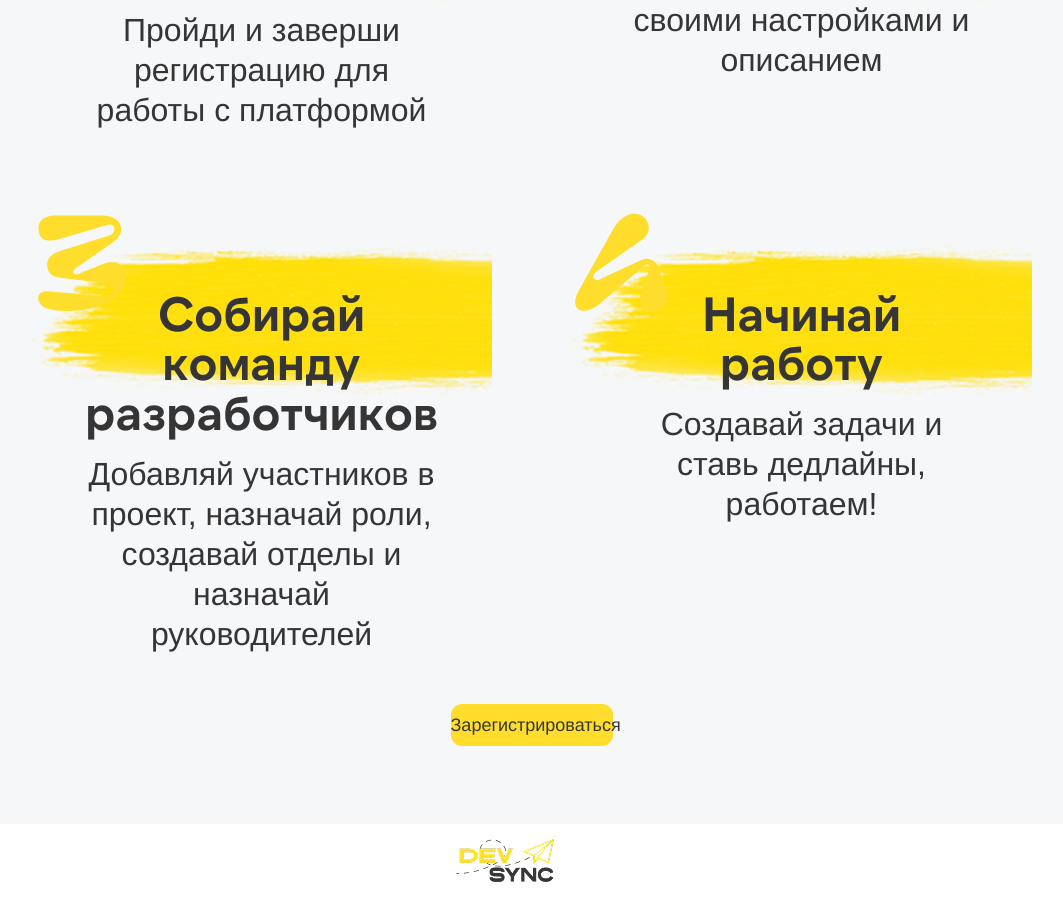
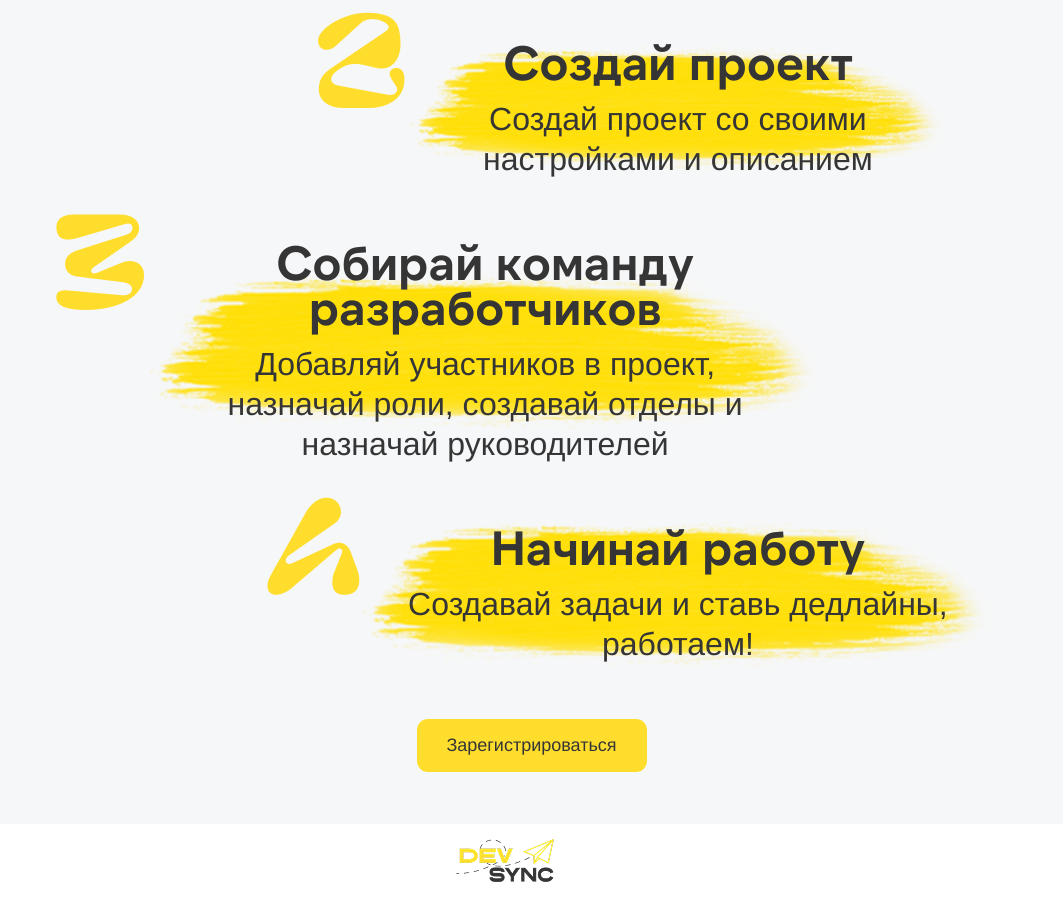
Before and after one commit to MrTOOGLE/DevSync-frontend, a React (Vite) app: page / in a window 1280 px wide. Shown: the part 3432-4336 px from the top of the page, without its empty margins (135-1198 px from the left). Built offline with nearby package versions, Linux system fonts and the light colour scheme.

Commit message:
Доделал главную страницу

```diff
--- a/src/components/common/Select/Select.module.css
+++ b/src/components/common/Select/Select.module.css
@@ -1,5 +1,4 @@
 .select {
-    width: 573px;
     height: 55px;
     border: none;
     outline: none;
--- a/src/pages/Main/WelcomePage.tsx
+++ b/src/pages/Main/WelcomePage.tsx
@@ -33,29 +33,6 @@ const DevSyncPage: React.FC = () => {
                 return '/assets/images/projects.png';
         }
     };
-
-    const steps = [
-        {
-            number: 1,
-            title: "Пройди регистрацию",
-            description: "Пройди и заверши регистрацию для работы с платформой",
-        },
-        {
-            number: 2,
-            title: "Создай проект",
-            description: "Создай проект со своими настройками и описанием",
-        },
-        {
-            number: 3,
-            title: "Собирай команду разработчиков",
-            description: "Добавляй участников в проект, назначай роли, создавай отделы и назначай руководителей",
-        },
-        {
-            number: 4,
-            title: "Начинай работу",
-            description: "Создавай задачи и ставь дедлайны, работаем!",
-        },
-    ]
 
     // TODO: переделать потом ссылку, когда будет создание проекта
     // <Link to="/">Создать проект</Link> ----> <Link to="/create_project">Создать проект</Link>
@@ -162,17 +139,36 @@ const DevSyncPage: React.FC = () => {
                     <div className={styles.startToday}>
                         <h2>Начни сегодня</h2>
                         <div className={styles.steps}>
-                            {steps.map((step) => (
-                                <div key={step.number} className={styles.step}>
-                                    <div className={styles.stepNumber}>{step.number}</div>
-                                    <div className={styles.stepContent}>
-                                        <h3 className={styles.stepTitle}>{step.title}</h3>
-                                        <p className={styles.stepDescription}>{step.description}</p>
-                                    </div>
+                            <div className={styles.step1}>
+                                <div className={styles.stepNumber}>1</div>
+                                <div className={styles.stepContent1}>
+                                    <h3 className={styles.stepTitle}>Пройди регистрацию</h3>
+                                    <p className={styles.stepDescription}>Пройди и заверши регистрацию для работы с платформой</p>
                                 </div>
-                            ))}
+                            </div>
+                            <div className={styles.step2}>
+                                <div className={styles.stepNumber}>2</div>
+                                <div className={styles.stepContent2}>
+                                    <h3 className={styles.stepTitle}>Создай проект</h3>
+                                    <p className={styles.stepDescription}>Создай проект со своими настройками и описанием</p>
+                                </div>
+                            </div>
+                            <div className={styles.step3}>
+                                <div className={styles.stepNumber}>3</div>
+                                <div className={styles.stepContent3}>
+                                    <h3 className={styles.stepTitle}>Собирай команду разработчиков</h3>
+                                    <p className={styles.stepDescription}>Добавляй участников в проект, назначай роли, создавай отделы и назначай руководителей</p>
+                                </div>
+                            </div>
+                            <div className={styles.step4}>
+                                <div className={styles.stepNumber}>4</div>
+                                <div className={styles.stepContent4}>
+                                    <h3 className={styles.stepTitle}>Начинай работу</h3>
+                                    <p className={styles.stepDescription}>Создавай задачи и ставь дедлайны, работаем!</p>
+                                </div>
+                            </div>
                         </div>
-                        <Button onClick={() => navigate('/register')}>Зарегистрироваться</Button>
+                        <Button className={styles.registerButton} onClick={() => navigate('/register')}>Зарегистрироваться</Button>
                     </div>
                 </section>
             </div>
--- a/src/styles/Auth.module.css
+++ b/src/styles/Auth.module.css
@@ -28,8 +28,9 @@
     margin: 35px 0 0 0;
 }
 
-.selectCity {
+.selectedCity {
     margin: 23px 0 0 0;
+    width: 613px;
 }
 
 .formContainer Input {
--- a/src/styles/FaqPage.module.css
+++ b/src/styles/FaqPage.module.css
@@ -151,7 +151,7 @@
 
 .imgTasks {
     margin-top: 70px;
-    margin-left: -200px;
+    margin-left: -185px;
     z-index: 0;
 }
 
--- a/src/styles/WelcomePage.module.css
+++ b/src/styles/WelcomePage.module.css
@@ -162,42 +162,97 @@
     text-align: center;
 }
 
-
-
 .steps {
-    display: grid;
-    grid-template-columns: repeat(2, 1fr);
-    grid-template-rows: repeat(2, auto);
-    gap: 60px 80px;
-    max-width: 1000px;
-    margin: 37px 0 0 0;
+    display: flex;
+    flex-direction: column;
+    position: relative;
+    width: 100%;
 }
 
-.step {
-    position: relative;
-    padding: 50px;
-    max-width: 1000px;
-    min-height: 150px;
-    background-size: contain;
-    background: url("../photos/WelcomePage/backgroundStep.svg") no-repeat left top;
+.step1, .step2, .step3, .step4 {
+    display: flex;
+    align-items: flex-start;
+    justify-content: center;
+    margin: 0;
+}
+
+.step1 {
+    margin-right: 20%;
+}
+
+.step2 {
+    margin-left: 20%;
+}
+
+.step3 {
+    margin-right: 20%;
+}
+
+.step4 {
+    margin-left: 20%;
 }
 
 .stepNumber {
-    position: absolute;
-    top: 0;
-    left: 0;
     font-size: 123px;
     font-weight: 400;
     color: #FFDD2D;
     font-family: 'Pilowlava', sans-serif;
-    line-height: 40px;
-    letter-spacing: 0;
-    z-index: 0;
+    line-height: 100px;
+    width: 100px;
+    text-align: center;
+    justify-content: center;
 }
 
-.stepContent {
-    position: relative;
-    z-index: 1;
+.stepContent1 {
+    background-image: url("../photos/WelcomePage/backgroundStep.svg");
+    background-repeat: no-repeat;
+    background-size: 100% 100%;
+    background-position: center;
+    padding: 30px 70px;
+    height: 100%;
+    display: flex;
+    flex-direction: column;
+    justify-content: center;
+    width: 666px;
+}
+
+.stepContent2 {
+    background-image: url("../photos/WelcomePage/backgroundStep.svg");
+    background-repeat: no-repeat;
+    background-size: 100% 100%;
+    background-position: center;
+    padding: 30px 70px;
+    height: 100%;
+    display: flex;
+    flex-direction: column;
+    justify-content: center;
+    width: 396px;
+}
+
+.stepContent3 {
+    background-image: url("../photos/WelcomePage/backgroundStep.svg");
+    background-repeat: no-repeat;
+    background-size: 100% 100%;
+    background-position: center;
+    padding: 30px 40px;
+    height: 100%;
+    display: flex;
+    flex-direction: column;
+    justify-content: center;
+    width: 784px;
+}
+
+.stepContent4 {
+    background-image: url("../photos/WelcomePage/backgroundStep.svg");
+    background-repeat: no-repeat;
+    background-size: 100% 100%;
+    background-position: center;
+    padding: 30px 40px;
+    height: 100%;
+    display: flex;
+    flex-direction: column;
+    justify-content: center;
+    width: 549px;
 }
 
 .stepTitle {
@@ -218,3 +273,23 @@
     line-height: 40px;
     letter-spacing: 0;
 }
+
+.registerButton {
+    width: 230px;
+    height: 53px;
+    border: none;
+    border-radius: 11px;
+    background-color: #FFDD2D;
+    font-family: "Helvetica Neue", sans-serif;
+    font-size: 18px;
+    font-weight: 400;
+    line-height: 100%;
+    letter-spacing: 0;
+    color: #353536;
+    margin-top: 25px;
+}
+
+.registerButton:hover {
+    background-color: #FFC641;
+    cursor: pointer;
+}
```
